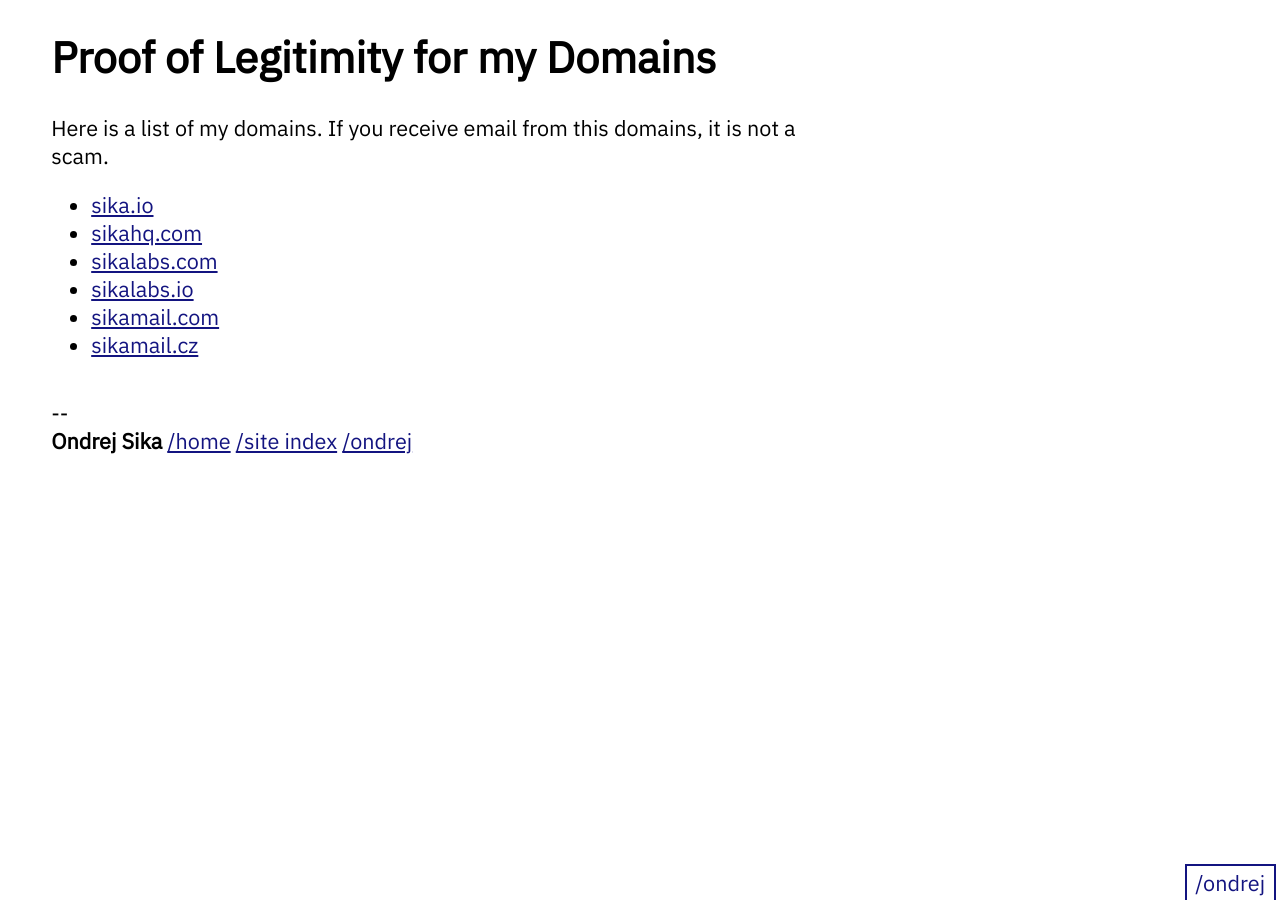
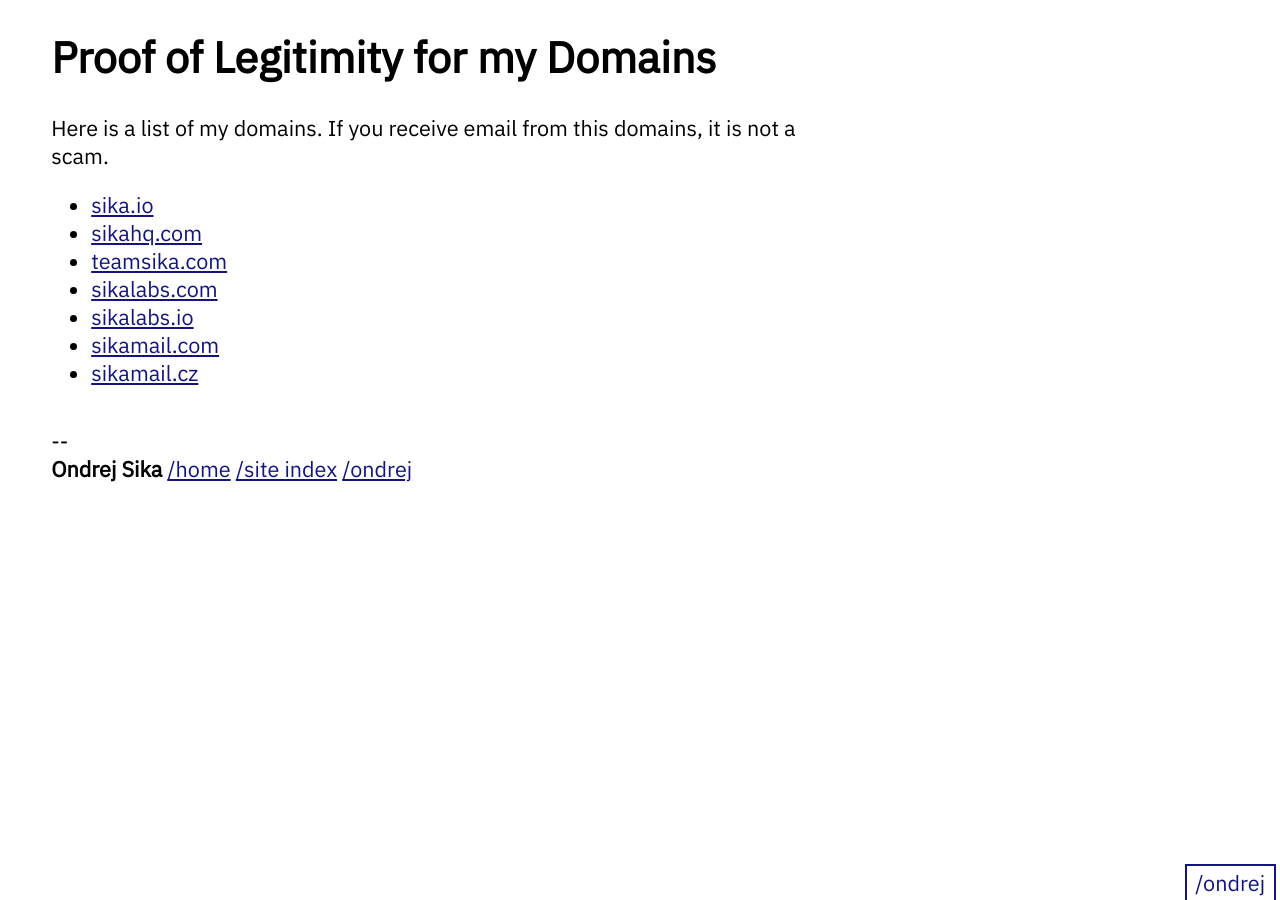
Before and after one commit to ondrejsika/ondrejsika.com, a Jekyll site: the page built from proof/domains/index.md, in a window 1280 px wide. Built offline with Jekyll 4.4.1, drawn with Linux system fonts in a browser that asks for light colours.

Commit message:
feat(proof/domains): Add teamsika.com to my verified domains

```diff
--- a/proof/domains/index.md
+++ b/proof/domains/index.md
@@ -9,6 +9,7 @@
 
 - [sika.io](https://sika.io)
 - [sikahq.com](https://sikahq.com)
+- [teamsika.com](https://teamsika.com)
 - [sikalabs.com](https://sikalabs.com)
 - [sikalabs.io](https://sikalabs.io)
 - [sikamail.com](https://sikamail.com)
```
